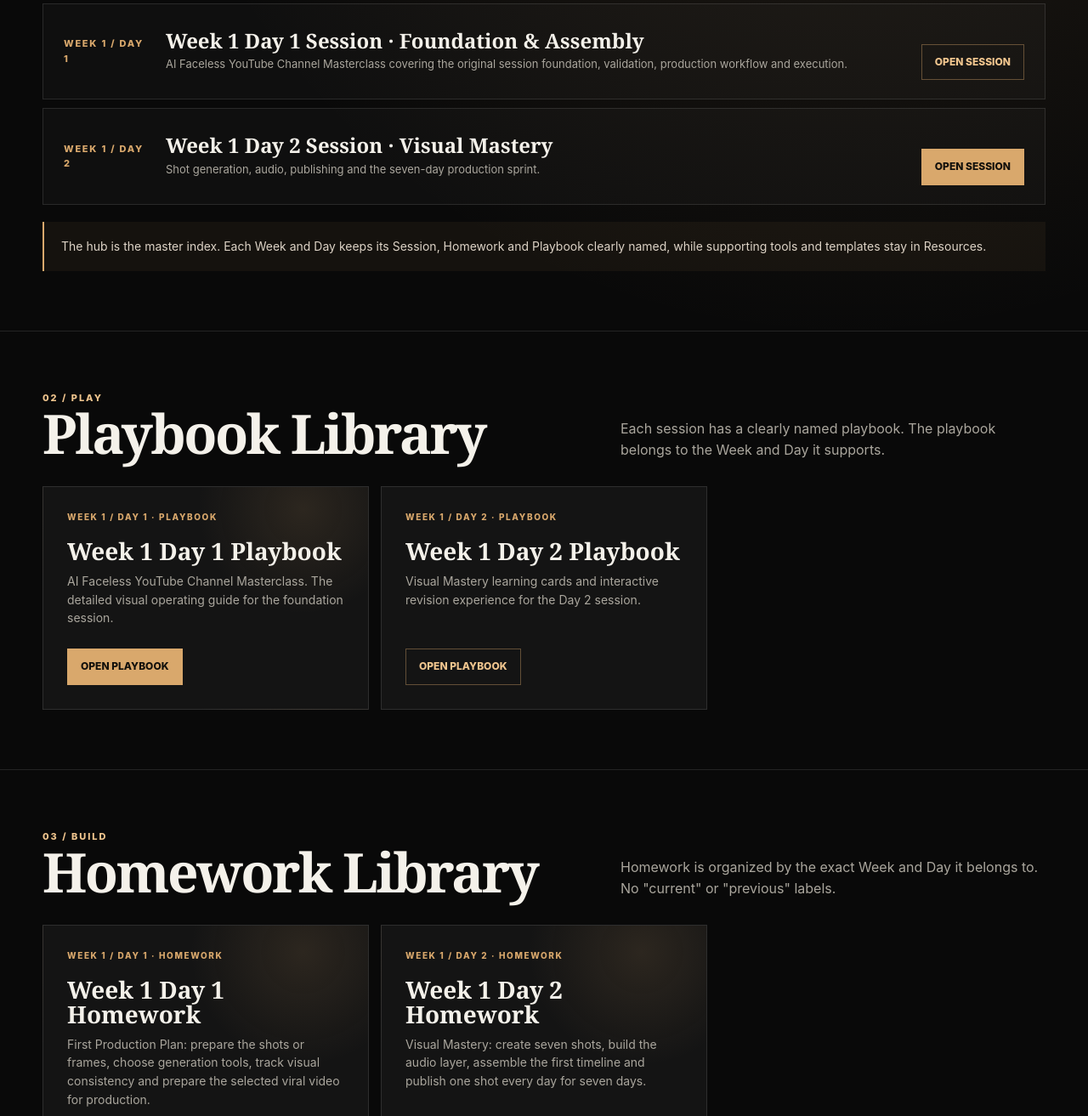
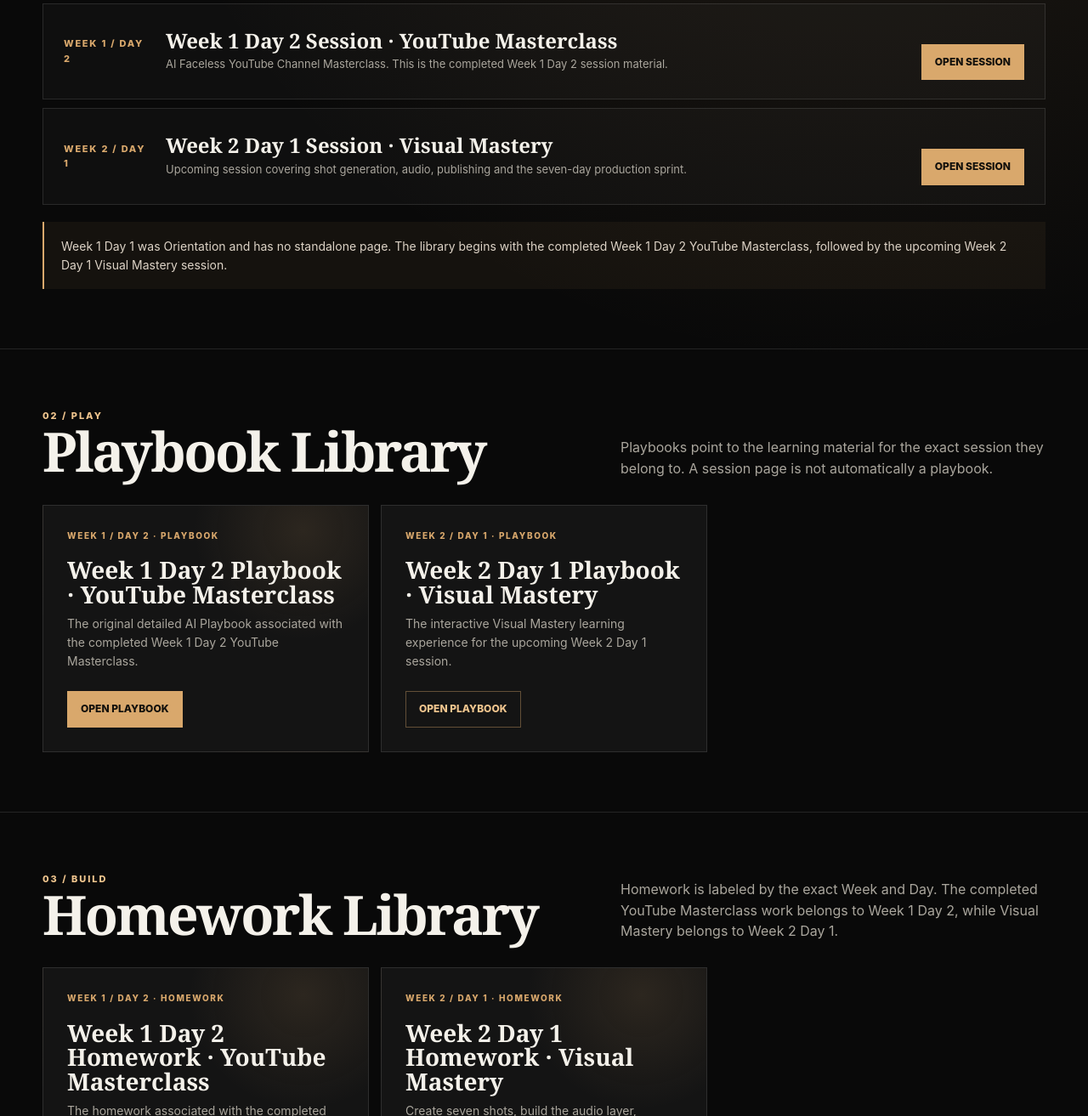
Before and after one commit to ralakshendra/build-my-ai-movie-cohort, a plain HTML site: page index.html in a window 1280 px wide. Shown: the part 705-2018 px from the top of the page at 85% size. Drawn offline with Linux system fonts and the light colour scheme.

Commit message:
Correct cohort chronology and resource mappings

```diff
--- a/index.html
+++ b/index.html
@@ -18,7 +18,7 @@ footer{border-top:1px solid var(--line);padding:30px 0;margin-top:30px;color:var
 @media(max-width:850px){.grid{grid-template-columns:1fr 1fr}.session{grid-template-columns:80px 1fr}.session .btn{grid-column:2;width:max-content}}
 @media(max-width:600px){.container{width:min(var(--max),calc(100% - 24px))}.nav{height:58px}.nav-links a:not(:last-child){display:none}.hero{padding:70px 0 55px}.grid{grid-template-columns:1fr}.section-head{display:block}.section-head p{margin-top:15px}.session{grid-template-columns:1fr;gap:8px}.session .btn{grid-column:auto}.footer-inner{display:block}.footer-inner div+div{margin-top:8px}}
 </style>
-<meta name="build-version" content="2026-10-05-hub-v4"><meta http-equiv="Cache-Control" content="no-cache"></head>
+<meta name="build-version" content="2026-10-05-hub-v5"><meta http-equiv="Cache-Control" content="no-cache"></head>
 <body>
 <header class="topbar"><div class="container nav">
 <div class="brand">BUILD MY AI MOVIE COHORT <span>HUB</span></div>
@@ -36,36 +36,36 @@ footer{border-top:1px solid var(--line);padding:30px 0;margin-top:30px;color:var
 
 
 <section id="sessions"><div class="container">
-<div class="section-head"><div><div class="kicker">01 / LEARN</div><h2>Session Library</h2></div><p>Every live learning experience follows the same Week and Day naming system, with its related materials connected below.</p></div>
+<div class="section-head"><div><div class="kicker">01 / LEARN</div><h2>Session Library</h2></div><p>Sessions are ordered by the actual cohort sequence. Orientation was Week 1 Day 1 and is intentionally not represented by a standalone page.</p></div>
 <div class="sessions">
-<div class="session"><div class="session-number">WEEK 1 / DAY 1</div><div><h3>Week 1 Day 1 Session · Foundation & Assembly</h3><p>AI Faceless YouTube Channel Masterclass covering the original session foundation, validation, production workflow and execution.</p></div><div class="actions"><a class="btn secondary" href="resources/ai-faceless-youtube-masterclass.html">OPEN SESSION</a></div></div>
-<div class="session"><div class="session-number">WEEK 1 / DAY 2</div><div><h3>Week 1 Day 2 Session · Visual Mastery</h3><p>Shot generation, audio, publishing and the seven-day production sprint.</p></div><div class="actions"><a class="btn" href="sessions/week-1-day-2/index.html">OPEN SESSION</a></div></div>
+<div class="session"><div class="session-number">WEEK 1 / DAY 2</div><div><h3>Week 1 Day 2 Session · YouTube Masterclass</h3><p>AI Faceless YouTube Channel Masterclass. This is the completed Week 1 Day 2 session material.</p></div><div class="actions"><a class="btn" href="resources/ai-faceless-youtube-masterclass.html">OPEN SESSION</a></div></div>
+<div class="session"><div class="session-number">WEEK 2 / DAY 1</div><div><h3>Week 2 Day 1 Session · Visual Mastery</h3><p>Upcoming session covering shot generation, audio, publishing and the seven-day production sprint.</p></div><div class="actions"><a class="btn" href="sessions/week-2-day-1/index.html">OPEN SESSION</a></div></div>
 </div>
-<div class="callout">The hub is the master index. Each Week and Day keeps its Session, Homework and Playbook clearly named, while supporting tools and templates stay in Resources.</div>
+<div class="callout">Week 1 Day 1 was Orientation and has no standalone page. The library begins with the completed Week 1 Day 2 YouTube Masterclass, followed by the upcoming Week 2 Day 1 Visual Mastery session.</div>
 </div></section>
 
 <section id="playbooks"><div class="container">
-<div class="section-head"><div><div class="kicker">02 / PLAY</div><h2>Playbook Library</h2></div><p>Each session has a clearly named playbook. The playbook belongs to the Week and Day it supports.</p></div>
+<div class="section-head"><div><div class="kicker">02 / PLAY</div><h2>Playbook Library</h2></div><p>Playbooks point to the learning material for the exact session they belong to. A session page is not automatically a playbook.</p></div>
 <div class="grid">
-<article class="card featured"><div class="tag">WEEK 1 / DAY 1 · PLAYBOOK</div><h3>Week 1 Day 1 Playbook</h3><p>AI Faceless YouTube Channel Masterclass. The detailed visual operating guide for the foundation session.</p><div class="actions"><a class="btn" href="resources/ai-faceless-youtube-masterclass.html">OPEN PLAYBOOK</a></div></article>
-<article class="card"><div class="tag">WEEK 1 / DAY 2 · PLAYBOOK</div><h3>Week 1 Day 2 Playbook</h3><p>Visual Mastery learning cards and interactive revision experience for the Day 2 session.</p><div class="actions"><a class="btn secondary" href="playbook.html">OPEN PLAYBOOK</a></div></article>
+<article class="card featured"><div class="tag">WEEK 1 / DAY 2 · PLAYBOOK</div><h3>Week 1 Day 2 Playbook · YouTube Masterclass</h3><p>The original detailed AI Playbook associated with the completed Week 1 Day 2 YouTube Masterclass.</p><div class="actions"><a class="btn" href="playbook.html">OPEN PLAYBOOK</a></div></article>
+<article class="card"><div class="tag">WEEK 2 / DAY 1 · PLAYBOOK</div><h3>Week 2 Day 1 Playbook · Visual Mastery</h3><p>The interactive Visual Mastery learning experience for the upcoming Week 2 Day 1 session.</p><div class="actions"><a class="btn secondary" href="sessions/week-2-day-1/index.html">OPEN PLAYBOOK</a></div></article>
 </div></div></section>
 
 <section id="homework"><div class="container">
-<div class="section-head"><div><div class="kicker">03 / BUILD</div><h2>Homework Library</h2></div><p>Homework is organized by the exact Week and Day it belongs to. No "current" or "previous" labels.</p></div>
+<div class="section-head"><div><div class="kicker">03 / BUILD</div><h2>Homework Library</h2></div><p>Homework is labeled by the exact Week and Day. The completed YouTube Masterclass work belongs to Week 1 Day 2, while Visual Mastery belongs to Week 2 Day 1.</p></div>
 <div class="grid">
-<article class="card featured"><div class="tag">WEEK 1 / DAY 1 · HOMEWORK</div><h3>Week 1 Day 1 Homework</h3><p>First Production Plan: prepare the shots or frames, choose generation tools, track visual consistency and prepare the selected viral video for production.</p><div class="actions"><a class="btn secondary" href="https://docs.google.com/document/d/1ElXCXzfTup1HubGb0KDTIzqCkbPUBWxXwqm3_HDxFmw/edit?usp=sharing" target="_blank" rel="noopener">OPEN HOMEWORK DOC</a></div></article>
-<article class="card featured"><div class="tag">WEEK 1 / DAY 2 · HOMEWORK</div><h3>Week 1 Day 2 Homework</h3><p>Visual Mastery: create seven shots, build the audio layer, assemble the first timeline and publish one shot every day for seven days.</p><div class="actions"><a class="btn" href="sessions/week-1-day-2/index.html">OPEN SESSION</a><a class="btn secondary" href="https://docs.google.com/document/d/1zdEzgOX22ghpxgmNN5yQeYLprWsAUX3R7zNxuMmJQwI" target="_blank" rel="noopener">OPEN HOMEWORK DOC</a></div></article>
+<article class="card featured"><div class="tag">WEEK 1 / DAY 2 · HOMEWORK</div><h3>Week 1 Day 2 Homework · YouTube Masterclass</h3><p>The homework associated with the completed YouTube Masterclass session.</p><div class="actions"><a class="btn secondary" href="https://docs.google.com/document/d/1ElXCXzfTup1HubGb0KDTIzqCkbPUBWxXwqm3_HDxFmw/edit?usp=sharing" target="_blank" rel="noopener">OPEN HOMEWORK DOC</a></div></article>
+<article class="card featured"><div class="tag">WEEK 2 / DAY 1 · HOMEWORK</div><h3>Week 2 Day 1 Homework · Visual Mastery</h3><p>Create seven shots, build the audio layer, assemble the first timeline and publish one shot every day for seven days.</p><div class="actions"><a class="btn" href="sessions/week-2-day-1/index.html">OPEN SESSION</a><a class="btn secondary" href="https://docs.google.com/document/d/1zdEzgOX22ghpxgmNN5yQeYLprWsAUX3R7zNxuMmJQwI" target="_blank" rel="noopener">OPEN HOMEWORK DOC</a></div></article>
 </div></div></section>
 
 <section id="resources"><div class="container">
-<div class="section-head"><div><div class="kicker">04 / EQUIP</div><h2>Resource Library</h2></div><p>Supporting material that can be used across sessions. Session-specific playbooks and homework stay in their own libraries above.</p></div>
+<div class="section-head"><div><div class="kicker">04 / EQUIP</div><h2>Resource Library</h2></div><p>Supporting references are kept here. Session, Homework and Playbook links stay in their dedicated categories above.</p></div>
 <div class="grid">
-<article class="card featured"><div class="tag">WEEK 1 / DAY 1 · SESSION RESOURCE</div><h3>AI Faceless YouTube Channel Masterclass</h3><p>The complete reference for the Day 1 foundation, including strategy, validation, guardrails, production pipeline, prompts and execution.</p><div class="actions"><a class="btn" href="resources/ai-faceless-youtube-masterclass.html">OPEN RESOURCE</a></div></article>
+<article class="card featured"><div class="tag">WEEK 1 / DAY 2 · SESSION RESOURCE</div><h3>Week 1 Day 2 · YouTube Masterclass Reference</h3><p>The complete AI Faceless YouTube Channel Masterclass reference for the completed Week 1 Day 2 session.</p><div class="actions"><a class="btn" href="resources/ai-faceless-youtube-masterclass.html">OPEN RESOURCE</a></div></article>
 <article class="card"><div class="tag">COHORT RESOURCE · TOOLS</div><h3>AI Tools</h3><p>Tools used across the cohort, organized by what they help you create.</p></article>
 <article class="card"><div class="tag">COHORT RESOURCE · PROMPTS</div><h3>Prompt Library</h3><p>Reusable prompts for ideation, visual development, characters, shots and production.</p></article>
 <article class="card"><div class="tag">COHORT RESOURCE · TEMPLATES</div><h3>Templates</h3><p>Worksheets, checklists and other reusable student resources.</p></article>
-<article class="card"><div class="tag">WEEK 1 / DAY 2 · ORIGINAL RESOURCE</div><h3>Week 1 Day 2 Playbook · Original Full Version</h3><p>The original detailed playbook remains available as the full version of the Day 2 learning experience.</p><div class="actions"><a class="btn secondary" href="playbook.html">OPEN RESOURCE</a></div></article>
+<article class="card"><div class="tag">WEEK 2 / DAY 1 · SESSION RESOURCE</div><h3>Week 2 Day 1 · Visual Mastery</h3><p>Interactive learning experience, workflow, homework and skill check for the upcoming session.</p><div class="actions"><a class="btn secondary" href="sessions/week-2-day-1/index.html">OPEN RESOURCE</a></div></article>
 </div></div></section>
 </main>
 <footer><div class="container footer-inner"><div><strong>BUILD MY AI MOVIE COHORT</strong> · Student Hub</div><div>Alexx Roy, Founder</div></div></footer>
```
